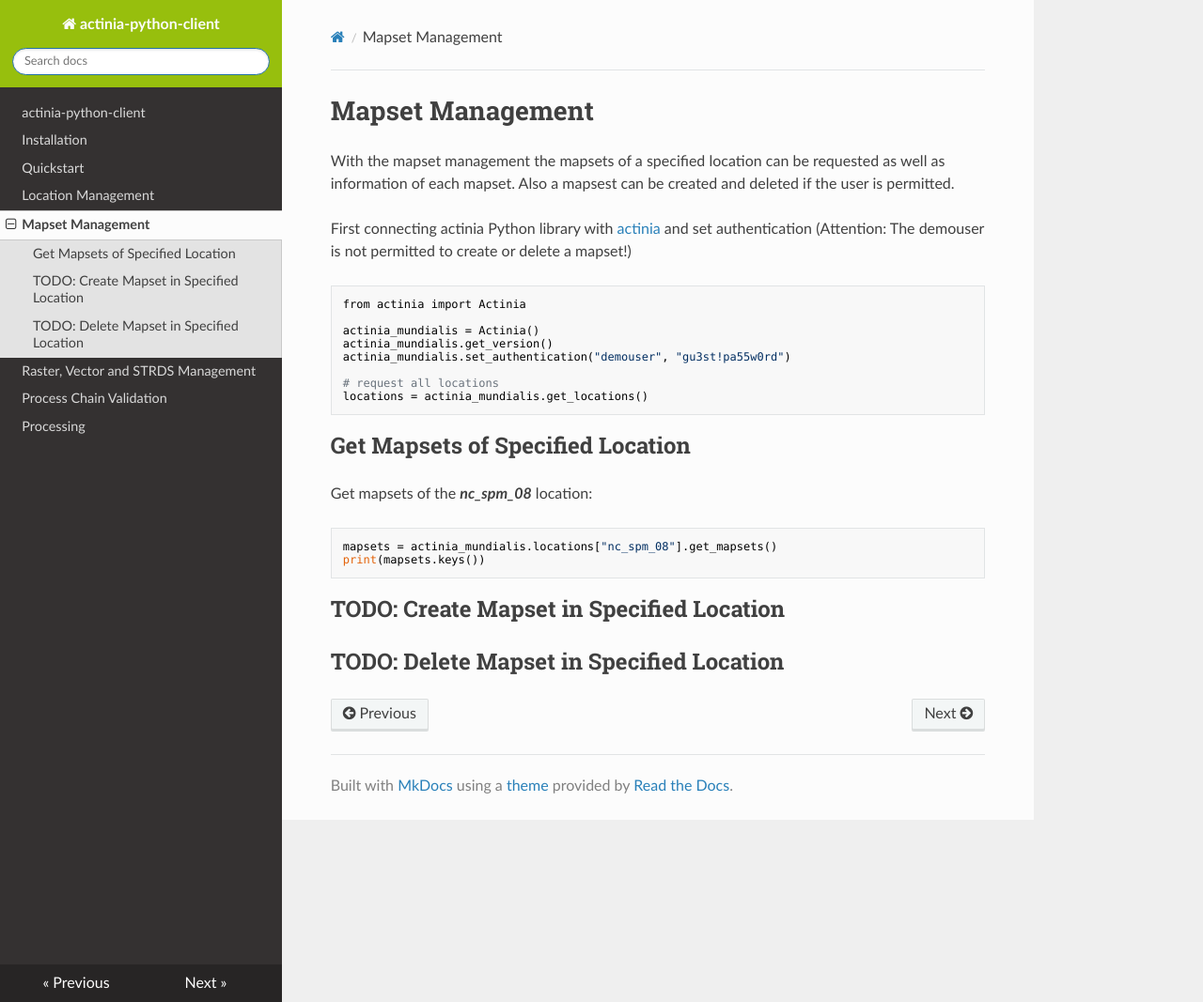
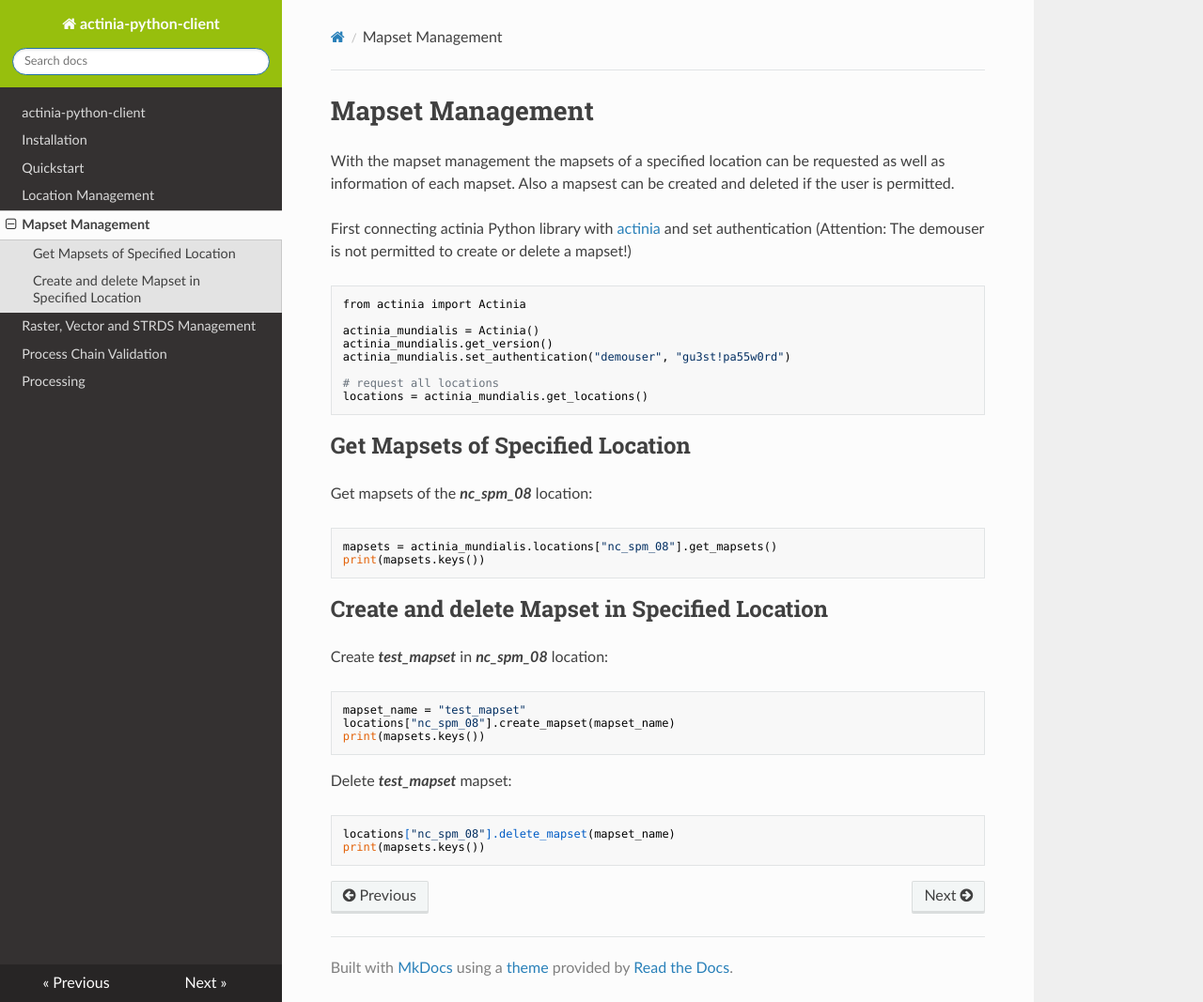
Before and after one commit to actinia-org/actinia-python-client, an MkDocs documentation site: the page built from docs/docs/05_mapset_managment.md, in a window 1280 px wide and 1067 px high. Shown: the whole window at 94% size. Built offline with MkDocs 1.6.1, drawn with Linux system fonts in a browser that asks for light colours; nearby versions of some CDN libraries.

Commit message:
mapset deletion and creation in docs

````diff
--- a/docs/docs/05_mapset_managment.md
+++ b/docs/docs/05_mapset_managment.md
@@ -24,6 +24,15 @@ mapsets = actinia_mundialis.locations["nc_spm_08"].get_mapsets()
 print(mapsets.keys())
 ```
 
-## TODO: Create Mapset in Specified Location
-
-## TODO: Delete Mapset in Specified Location
+## Create and delete Mapset in Specified Location
+Create ***test_mapset*** in ***nc_spm_08*** location:
+```
+mapset_name = "test_mapset"
+locations["nc_spm_08"].create_mapset(mapset_name)
+print(mapsets.keys())
+```
+Delete ***test_mapset*** mapset:
+```
+locations["nc_spm_08"].delete_mapset(mapset_name)
+print(mapsets.keys())
+```
````
